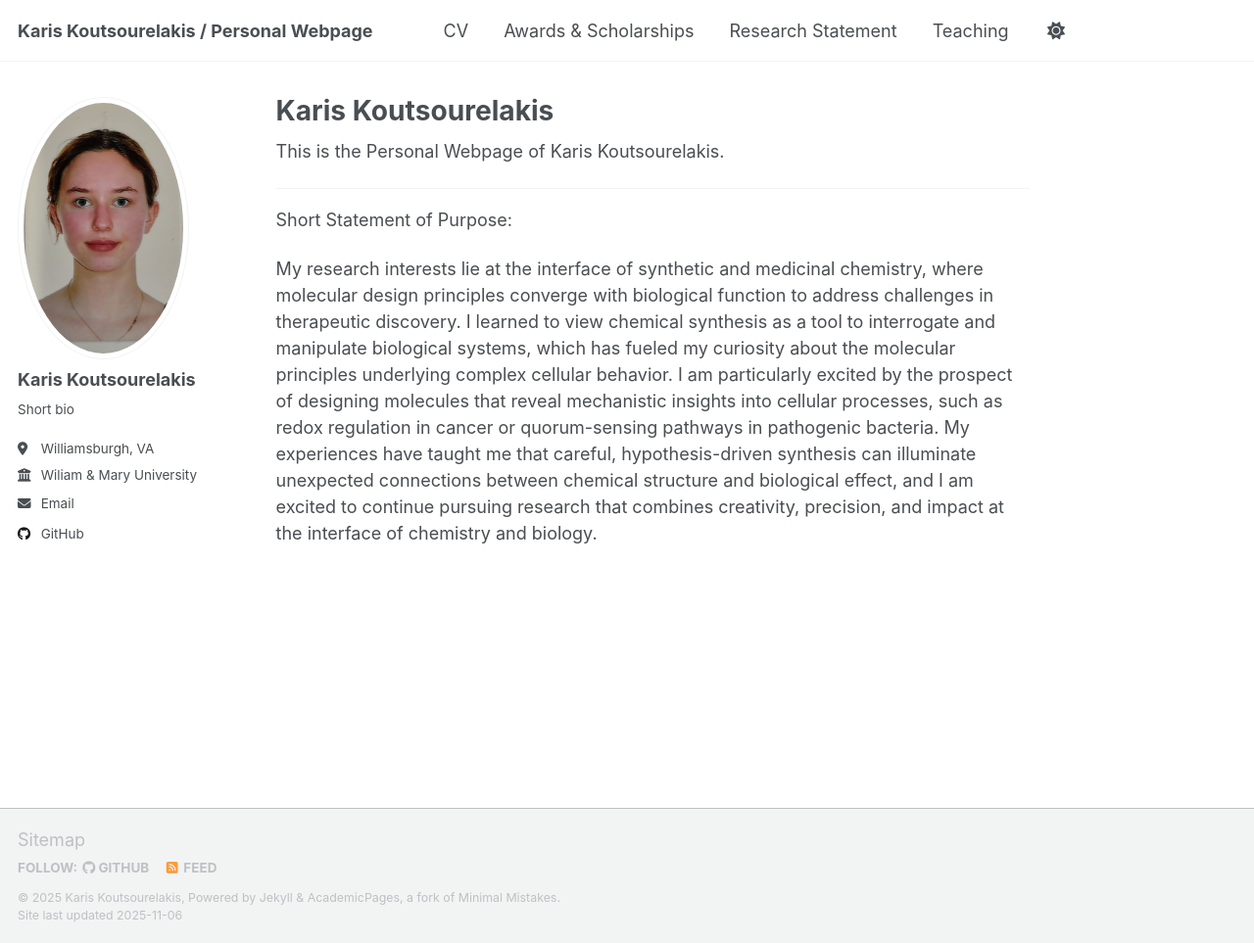
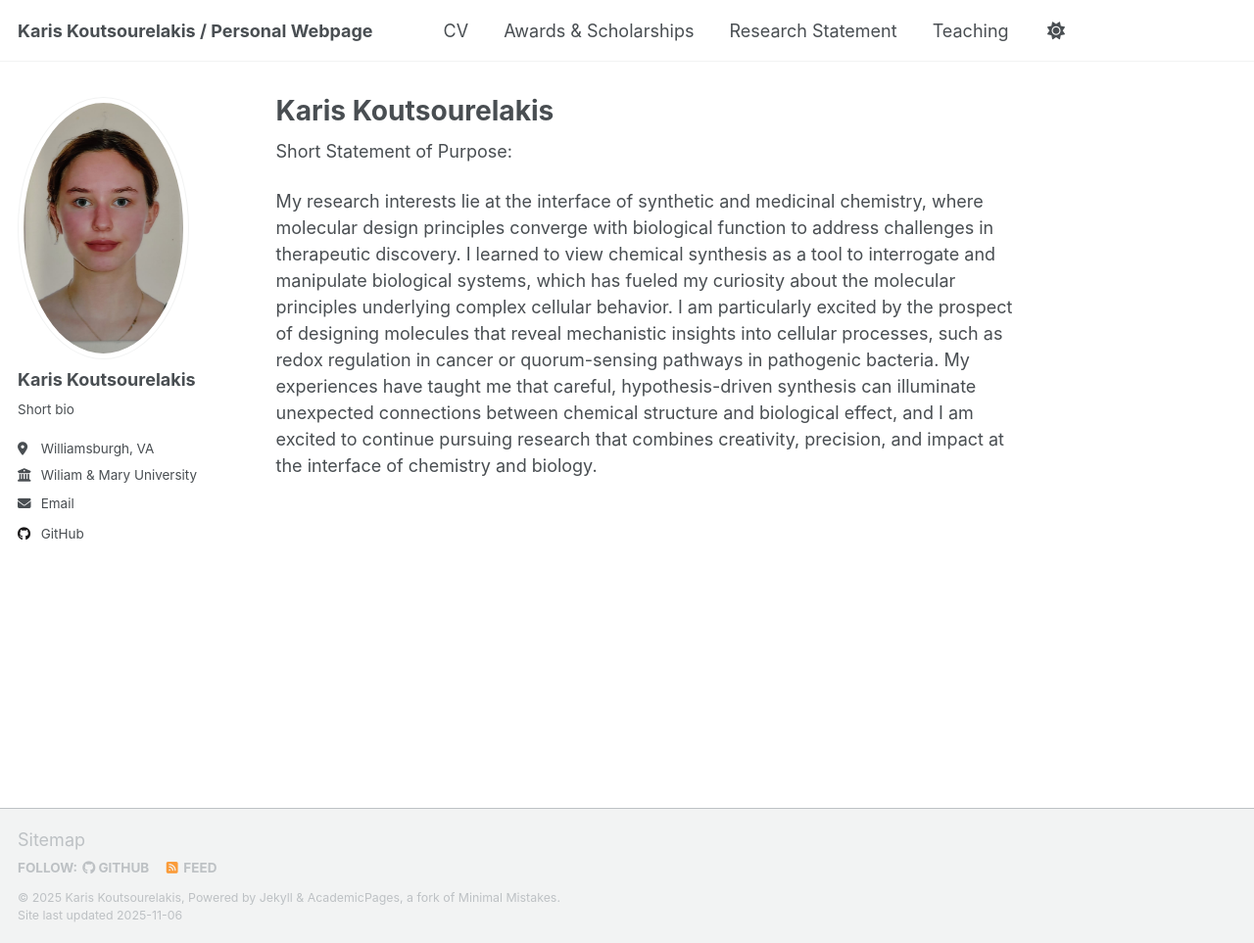
Before and after one commit to kkoutsourelakis/kkoutsourelakis.github.io, a Jekyll site: the page built from _pages/about.md, in a window 1280 px wide and 963 px high. Shown: the whole window at 98% size. Built offline with Jekyll 4.4.1, drawn with Linux system fonts in a browser that asks for light colours; a script that is not in the unit is left out.

Commit message:
Update about.md

```diff
--- a/_pages/about.md
+++ b/_pages/about.md
@@ -7,9 +7,6 @@ redirect_from:
   - /about.html
 ---
 
-This is the Personal Webpage of Karis Koutsourelakis.
-
-------
 Short Statement of Purpose:
 
 My research interests lie at the interface of synthetic and medicinal chemistry, where molecular design principles converge with biological function to address challenges in therapeutic discovery. I learned to view chemical synthesis as a tool to interrogate and manipulate biological systems, which has fueled my curiosity about the molecular principles underlying complex cellular behavior. I am particularly excited by the prospect of designing molecules that reveal mechanistic insights into cellular processes, such as redox regulation in cancer or quorum-sensing pathways in pathogenic bacteria. My experiences have taught me that careful, hypothesis-driven synthesis can illuminate unexpected connections between chemical structure and biological effect, and I am excited to continue pursuing research that combines creativity, precision, and impact at the interface of chemistry and biology.
```
